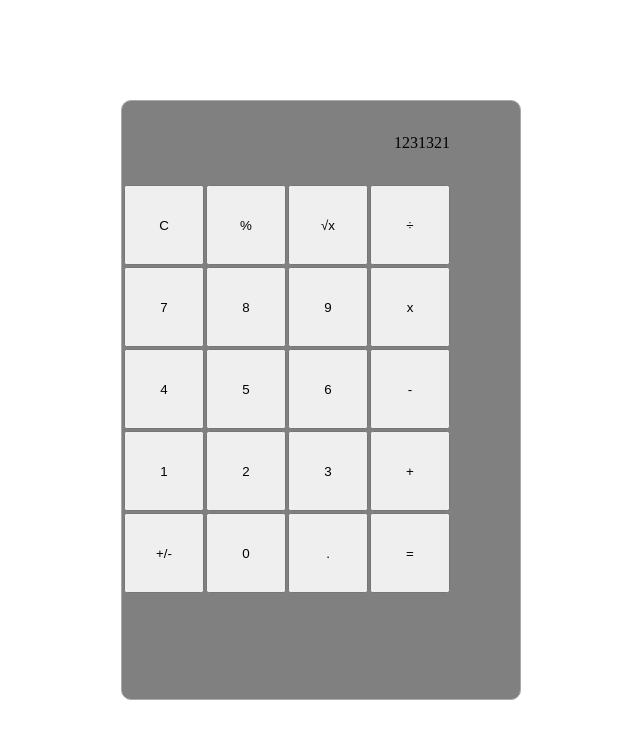
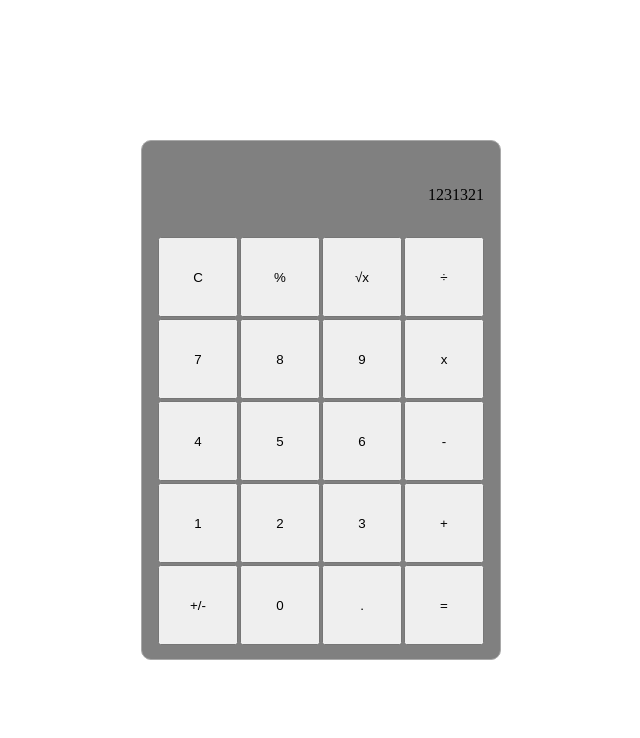
Before and after one commit to Calsjunior/calculator, a website: page index.html in a window 1280 px wide. Shown: the whole page, without its empty margins (319-959 px from the left). Drawn offline with Linux system fonts and the light colour scheme.

Commit message:
refactor: make the container smaller to fit the buttons

```diff
--- a/style.css
+++ b/style.css
@@ -16,11 +16,14 @@ body {
 }
 
 #calculator-container {
-    height: 600px;
-    width: 400px;
+    height: 520px;
+    width: 360px;
     background-color: gray;
     border: 1px solid darkgray;
     border-radius: 10px;
+    display: flex;
+    justify-content: center;
+    align-items: center;
 }
 
 .display {
```
